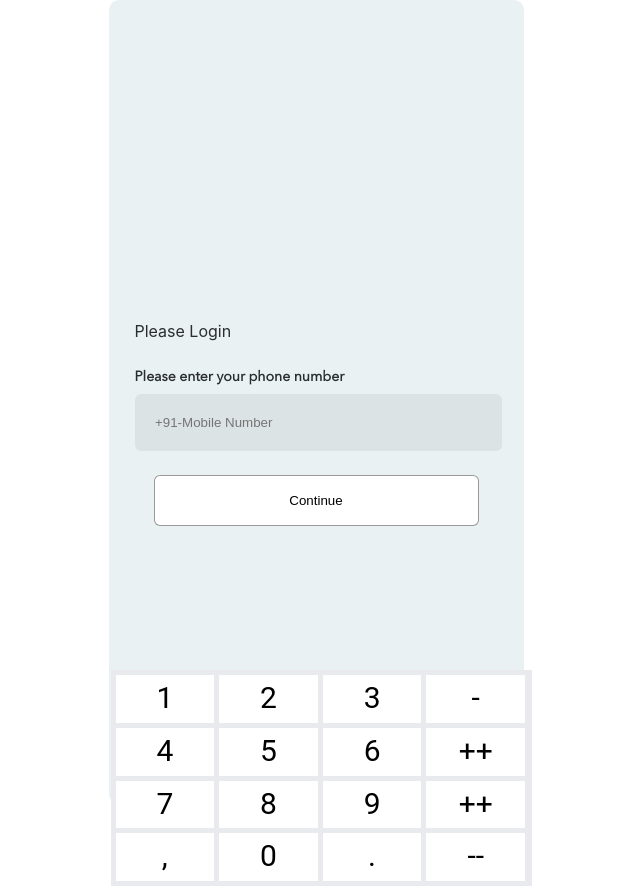
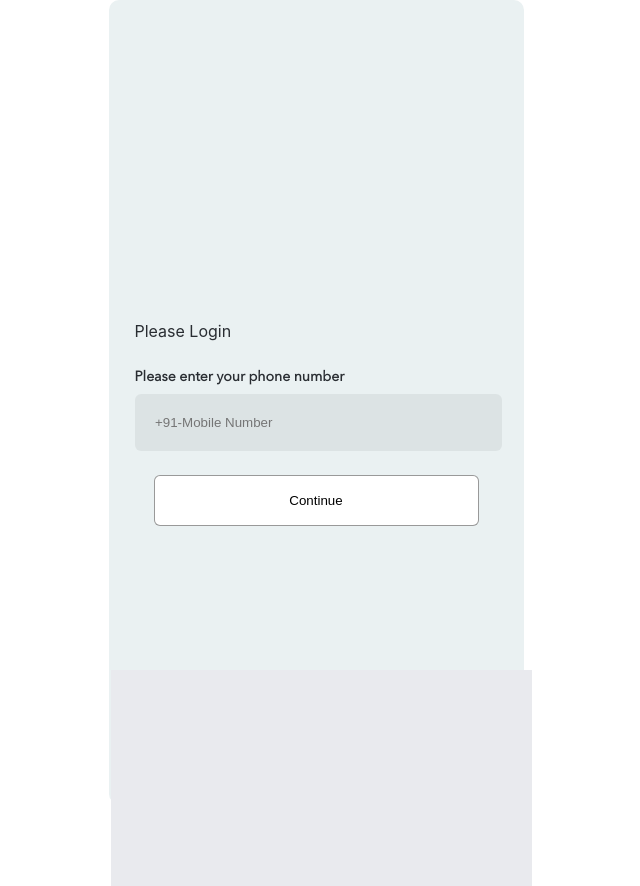
Before and after one commit to girishv694/E-wasteManagement, a React (Create React App) app in the folder project/: page /page11 in a window 1280 px wide. Shown: the whole page, without its empty margins (324-964 px from the left). Built offline with nearby package versions, Linux system fonts and the light colour scheme.

Commit message:
changes in page11

```diff
--- a/project/package.json
+++ b/project/package.json
@@ -6,6 +6,7 @@
     "@testing-library/jest-dom": "^5.14.1",
     "@testing-library/react": "^11.2.7",
     "@testing-library/user-event": "^12.8.3",
+    "axios": "^0.24.0",
     "react": "^17.0.2",
     "react-dom": "^17.0.2",
     "react-fontawesome": "^1.7.1",
--- a/project/src/App.js
+++ b/project/src/App.js
@@ -20,6 +20,7 @@ import { Category } from './components/selectCategory'
 import Miniature from './components/Miniature'
 import Ewaste from './components/Ewaste'
 import Congratulation from './components/Congratulation'
+import { CustomerLocation } from './components/CustomerLocation'
 
 
 function App() {
@@ -81,7 +82,9 @@ function App() {
         </Route>
 
         <Route path='/'>
-          <Page1 />
+          {/* <Page1 /> */}
+          <CustomerLocation/>
+
         </Route>
 
 
@@ -92,7 +95,10 @@ function App() {
         <Route path='/miniature'>
          <Miniature/>
         </Route>
+
       </Switch>
+      {/* <CustomerLocation/> */}
+
     </div>
   )
 }
--- a/project/src/components/CustomerLocation.jsx
+++ b/project/src/components/CustomerLocation.jsx
@@ -1,13 +1,14 @@
 // import logo from './logo.svg';
 import {React,useEffect,useState} from "react";
 import axios from "axios";
-import './App.css';
+// import './App.css';
 
 
 const CustomerLocation=()=> {
 
     const API_endpoint =`https://api.openweathermap.org/data/2.5/weather?`
 const API_Key =`ae4f3a6d1b8525d6a61ceea3387a12a7`
+
   const [latitude,setLatitude] = useState(""); // getting latitude from api;
   const[longitude,setLongitude] = useState("");//getting longitude from api;
   const[city,setCity]=useState({});//here city name is set
@@ -21,11 +22,13 @@ setLongitude(position.coords.longitude);
  let finalAPIEndpoint= `${API_endpoint}lat=${latitude}&lon=${longitude}&appid=${API_Key}`
 axios.get(finalAPIEndpoint).then((res)=>{
   setCity(res.data)
+  console.log(res.data)
 })
   },[])
+
   return (
     <div className="App">
-      <h1>City Name:{city.name}</h1>
+      <h1>{city.name}</h1>
 
     </div>
   );
--- a/project/src/components/Page11.jsx
+++ b/project/src/components/Page11.jsx
@@ -1,10 +1,33 @@
-import React from 'react'
+import {React,useState} from 'react'
 import { Link } from 'react-router-dom'
 // import"../css/Page.css"
 import '../css/page11.css'
 import { Div } from './Container'
 // Page-3 Pushpendra
 function Page11() {
+
+
+  const [Number,setNumber]=useState("");
+
+  const handleNumber=()=>{
+    setNumber(<><div>1</div>
+    <div>2</div>
+    <div>3</div>
+    <div>-</div>
+
+    <div>4</div>
+    <div>5</div>
+    <div>6</div>
+    <div>++</div>
+    <div>7</div>
+    <div>8</div>
+    <div>9</div>
+    <div>++</div>
+    <div>,</div>
+    <div>0</div>
+    <div>.</div>
+    <div>--</div></>)
+  }
   return (
     <div className='header'>
       <Link to='/page11'>
@@ -15,6 +38,7 @@ function Page11() {
           </div>
           <div className='page11-input'>
             <input
+            onClick={handleNumber}
               type='text'
               placeholder='     +91-Mobile Number'
               className='input_p11'
@@ -23,25 +47,8 @@ function Page11() {
           <button className='but_p11'>
             <p>Continue</p>
           </button>
-          <div className='grid-container'>
-            <div>1</div>
-            <div>2</div>
-            <div>3</div>
-            <div>-</div>
+          <div className='grid-container'>{Number}</div>
 
-            <div>4</div>
-            <div>5</div>
-            <div>6</div>
-            <div>++</div>
-            <div>7</div>
-            <div>8</div>
-            <div>9</div>
-            <div>++</div>
-            <div>,</div>
-            <div>0</div>
-            <div>.</div>
-            <div>--</div>
-          </div>
         </Div>
       </Link>
     </div>
```
Also changed, not shown: 1 other file (tests, documents, lock files or other folders).
